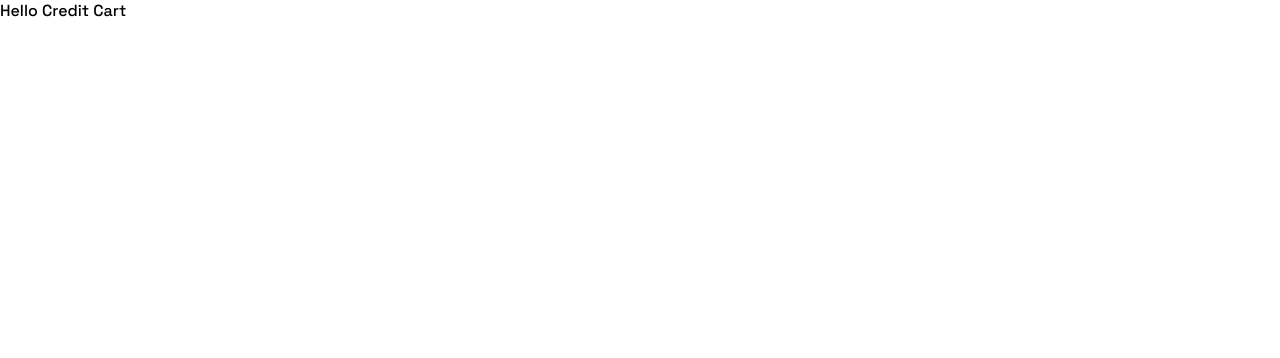
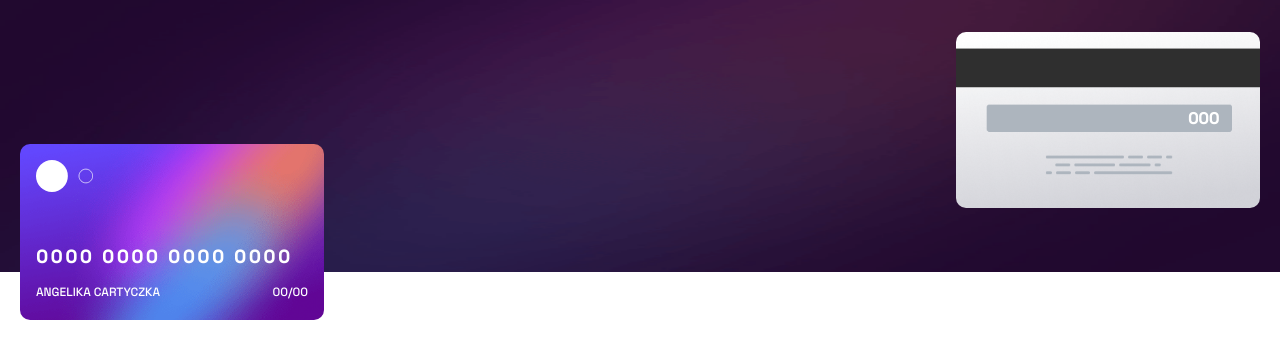
Before and after one commit to Hichahy/Credit-Card-Creator, a React (Create React App) app: page / in a window 1280 px wide. Shown: the top 358 px of the page. Built offline with nearby package versions, Linux system fonts and the light colour scheme; the HTML template or start-up script is replaced by a standard one.

Commit message:
feat: apperance card

```diff
--- a/src/App.tsx
+++ b/src/App.tsx
@@ -1,12 +1,12 @@
 import React from 'react';
-
+import { CreditCardApperance } from './components/creditCardApperance';
 
 const App = () => {
   return (
     <>
-    Hello Credit Cart
+      <CreditCardApperance />
     </>
   );
-}
+};
 
 export default App;
--- /dev/null
+++ b/src/components/creditCardApperance/CreditCardApperance.tsx
@@ -0,0 +1,20 @@
+import React from 'react';
+import './creditCardApperance.scss';
+
+export const CreditCardApperance = () => {
+  return (
+    <div className='card-apperance-container'>
+      <div className='card-back'>
+        <h3 className='numbers-field'>000</h3>
+      </div>
+      <div className='card-front'>
+        <img src='images/card-logo.svg' alt='logo' />
+        <h3>0000 0000 0000 0000</h3>
+        <div>
+          <p>Angelika Cartyczka</p>
+          <p>00/00</p>
+        </div>
+      </div>
+    </div>
+  );
+};
--- /dev/null
+++ b/src/components/creditCardApperance/creditCardApperance.scss
@@ -0,0 +1,87 @@
+@import '../../variables.scss';
+
+.card-apperance-container {
+  background-image: url('../../../public/images/bg-main-mobile.png');
+  padding: 2rem 1.3rem 0rem 2rem;
+  height: 15rem;
+  background-size: 100% 100%;
+  background-repeat: no-repeat;
+  position: relative;
+}
+
+.card-back {
+  background-image: url('../../../public/images/bg-card-back.png');
+  background-size: 100% 100%;
+  height: 11rem;
+  width: 19rem;
+  position: absolute;
+  right: 20px;
+  border-radius: 10px;
+
+  h3 {
+    position: absolute;
+    margin: 0;
+    font-size: 16px;
+    top: 76px;
+    left: 14.5rem;
+    color: $white;
+  }
+}
+
+.card-front {
+  background-image: url('../../../public/images/bg-card-front.png');
+  background-size: 100% 100%;
+  position: absolute;
+  height: 11rem;
+  top: 0;
+  left: 20px;
+  width: 19rem;
+  top: 9rem;
+  box-sizing: border-box;
+  padding: 1rem;
+  border-radius: 10px;
+  color: $white;
+
+  :nth-child(3) {
+    display: flex;
+    width: 100%;
+    justify-content: space-between;
+
+    p {
+      font-size: 12px;
+      margin: 0;
+      text-transform: uppercase;
+    }
+  }
+
+  h3 {
+    margin: 0;
+    font-size: 18px;
+    margin-bottom: 1rem;
+    letter-spacing: 3px;
+  }
+
+  img {
+    height: 2rem;
+    margin-bottom: 3rem;
+  }
+}
+
+@media only screen and (min-width: $desktop) {
+  .card-apperance-container {
+    height: 100vh;
+    width: 35%;
+    max-width: 21rem;
+    display: flex;
+    align-items: center;
+  }
+
+  .card-back {
+    right: -9rem;
+    bottom: 20%;
+  }
+  .card-front {
+    left: 10rem;
+    top: 20%;
+  }
+}
--- /dev/null
+++ b/src/components/creditCardApperance/index.ts
@@ -0,0 +1 @@
+export { CreditCardApperance } from './CreditCardApperance';
--- a/src/index.scss
+++ b/src/index.scss
@@ -1,8 +1,10 @@
 @import url('https://fonts.googleapis.com/css2?family=Space+Grotesk:wght@500&display=swap');
+@import "./variables.scss";
 
 body {
   margin: 0;
   font-family: 'Space Grotesk', sans-serif;
   -webkit-font-smoothing: antialiased;
   -moz-osx-font-smoothing: grayscale;
+  font-size: $fontSize;
 }
--- a/src/variables.scss
+++ b/src/variables.scss
@@ -7,7 +7,6 @@ $darkGraylishViolet: hsl(279, 6%, 55%);
 $veryDarkViolet: hsl(278, 68%, 11%);
 
 //VARIABLES
-$mobile: 375px;
 $desktop: 1440px;
 $fontSize: 18px;
 $fontWeight: 500;
```
